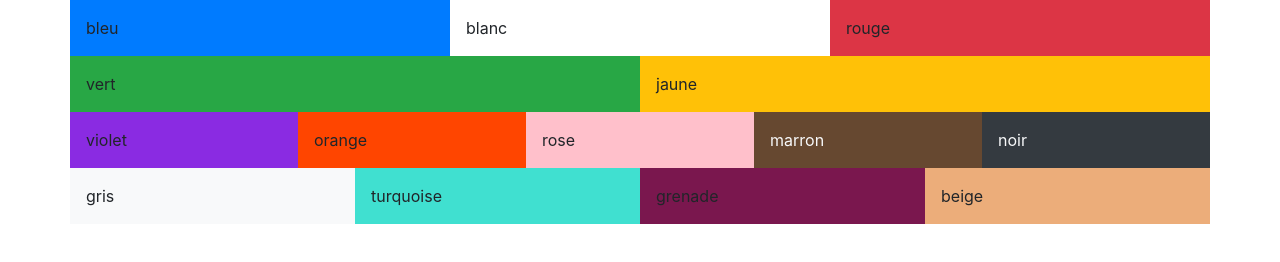
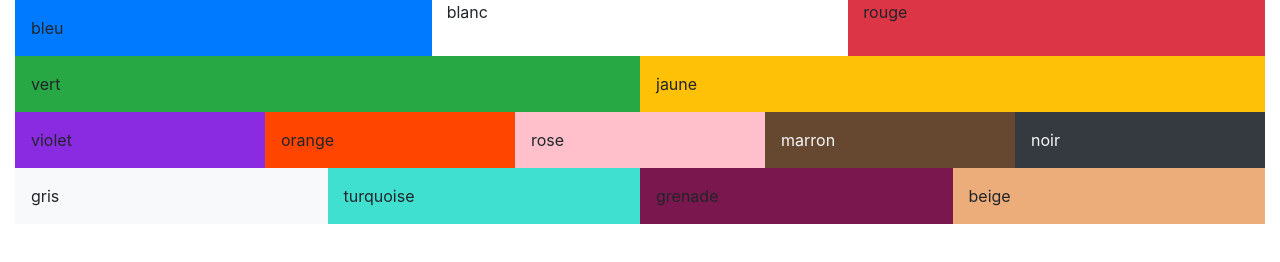
Before and after one commit to GaelleEK/Bootstrap, a plain HTML site: page index.html in a window 1280 px wide. Drawn offline with Linux system fonts and the light colour scheme.

Commit message:
remplacement row par d-flex

```diff
--- a/index.html
+++ b/index.html
@@ -9,24 +9,24 @@
 </head>
 <body>
 
-    <div class="container">
-        <div class="row">
-            <div class="p-3 col bg-primary">bleu</div>
-            <div class="p-3 col bg-white">blanc</div>
-            <div class="p-3 col bg-danger">rouge</div>
+    <div class="container-fluid">
+        <div class="d-flex">
+            <div class="col-md-4 p-3 bg-primary">bleu</div>
+            <div class="col-md-4 bg-white">blanc</div>
+            <div class="col-md-4 bg-danger">rouge</div>
         </div>
-        <div class="row">
+        <div class="d-flex">
             <div class="p-3 col bg-success">vert</div>
             <div class="p-3 col bg-warning">jaune</div>
         </div>
-        <div class="row">
+        <div class="d-flex">
             <div class="p-3 col bg-purple">violet</div>
             <div class="p-3 col bg-orange">orange</div>
             <div class="p-3 col bg-pink">rose</div>
             <div class="p-3 col bg-brown text-light">marron</div>
             <div class="p-3 col bg-dark text-light">noir</div>
         </div>
-        <div class="row">
+        <div class="d-flex">
             <div class="p-3 col bg-light">gris</div>
             <div class="p-3 col bg-turquoise">turquoise</div>
             <div class="p-3 col bg-grenade">grenade</div>
--- a/styles-perso.css
+++ b/styles-perso.css
@@ -1,7 +1,6 @@
 .bg-purple {
     background-color: blueviolet;
 }
-
 .bg-orange {
     background-color: orangered;
 }
```
